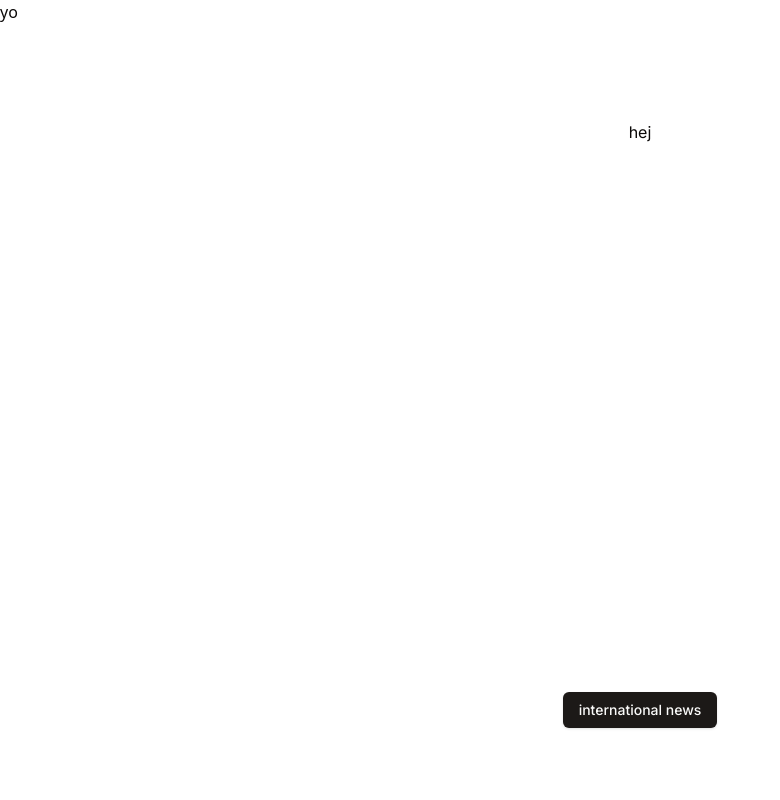
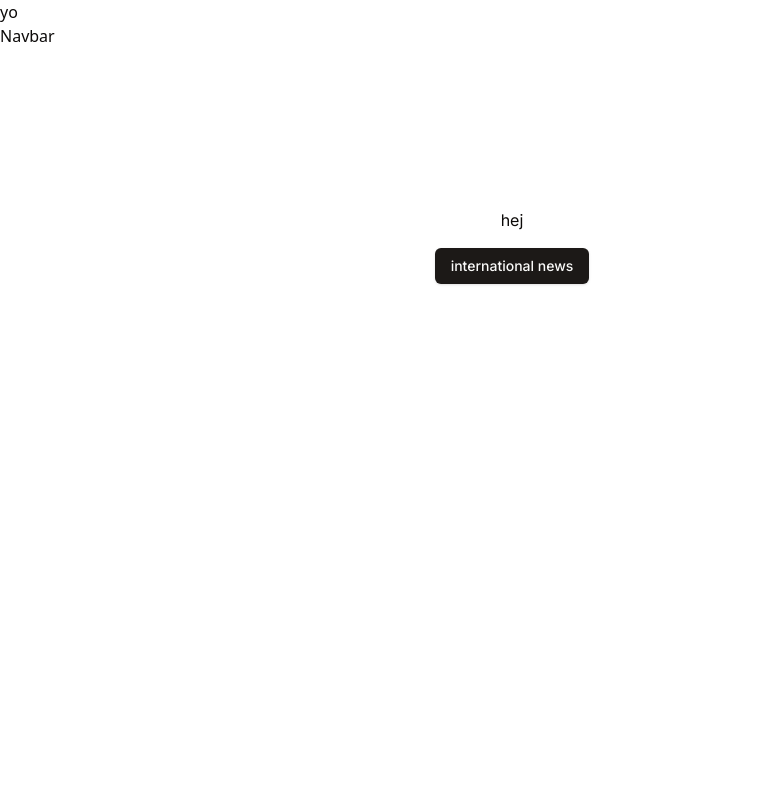
Before and after one commit to fallowshades/chas-news, a Next.js app: page / in a window 1280 px wide. Shown: the top 800 px of the page, without its empty margins (0-780 px from the left). Built offline with nearby package versions, Linux system fonts and the light colour scheme.

Commit message:
navigering

```diff
--- /dev/null
+++ b/src/components/Navbar.js
@@ -0,0 +1,4 @@
+const Navbar = () => {
+  return <div>Navbar</div>
+}
+export default Navbar
--- a/src/pages/_app.js
+++ b/src/pages/_app.js
@@ -1,5 +1,9 @@
-import "@/styles/globals.css";
-
+import '@/styles/globals.css'
+import Layout from './layoutProvider'
 export default function App({ Component, pageProps }) {
-  return <Component {...pageProps} />;
+  return (
+    <Layout>
+      <Component {...pageProps} />;
+    </Layout>
+  )
 }
--- a/src/pages/index.js
+++ b/src/pages/index.js
@@ -7,8 +7,8 @@ const inter = Inter({ subsets: ['latin'] })
 
 export default function Home() {
   return (
-    <main
-      className={`flex min-h-screen flex-col items-center justify-between p-24 ${inter.className}`}
+    <div
+      className={`flex min-h-screen flex-col items-center  p-24 ${inter.className}`}
     >
       <p>hej</p>
       <Button asChild className="mt-4">
@@ -16,6 +16,6 @@ export default function Home() {
           international news
         </Link>
       </Button>
-    </main>
+    </div>
   )
 }
--- /dev/null
+++ b/src/pages/layoutProvider.js
@@ -0,0 +1,23 @@
+import { createContext, useContext, useEffect, useState } from 'react'
+import Navbar from '@/components/Navbar'
+
+const LayoutContext = createContext()
+
+const Layout = ({ children }) => {
+  return (
+    <LayoutContext.Provider value={{}}>
+      <main className="grid lg:grid-cols-5">
+        {/* first-col hide on small screen */}
+
+        {/* second-col hide dropdown on big screen */}
+
+        <div className="lg:col-span-4">
+          <Navbar />
+          <div className="py-16 px-4 sm:px-8 lg:px-16">{children}</div>
+        </div>
+      </main>
+    </LayoutContext.Provider>
+  )
+}
+export const useLayoutContext = () => useContext(LayoutContext)
+export default Layout
```
Also changed, not shown: 1 other file (tests, documents, lock files or other folders).
